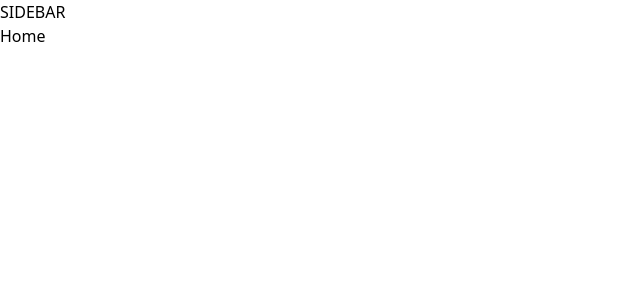
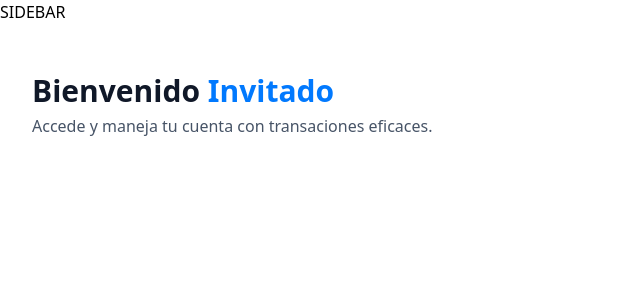
Before and after one commit to ORALEM00/banking, a Next.js app: page / in a window 1280 px wide. Shown: the top 300 px of the page, without its empty margins (0-640 px from the left). Built offline with nearby package versions, Linux system fonts and the light colour scheme.

Commit message:
feat: add HeaderBox

```diff
--- a/app/(root)/page.tsx
+++ b/app/(root)/page.tsx
@@ -1,8 +1,20 @@
+import HeaderBox from '@/components/HeaderBox'
 import React from 'react'
 
 const Home = () => {
   return (
-    <div>Home</div>
+    <section className="home">
+        <div className="home-content">
+            <header className='home-header'>
+                <HeaderBox
+                    type="greeting"
+                    title="Bienvenido"
+                    user={ 'Invitado'}
+                    subtext="Accede y maneja tu cuenta con transaciones eficaces."
+                />
+            </header>
+        </div>
+    </section>
   )
 }
 
--- /dev/null
+++ b/components/HeaderBox.tsx
@@ -0,0 +1,17 @@
+const HeaderBox = ({ type = "title", title, subtext, user }: HeaderBoxProps) => {
+    return (
+      <div className="header-box">
+        <h1 className="header-box-title">
+          {title}
+          {type === 'greeting' && (
+            <span className="text-bankGradient">
+              &nbsp;{user}
+            </span>
+          )}
+        </h1>
+        <p className="header-box-subtext">{subtext}</p>
+      </div>
+    )
+  }
+
+  export default HeaderBox
```
